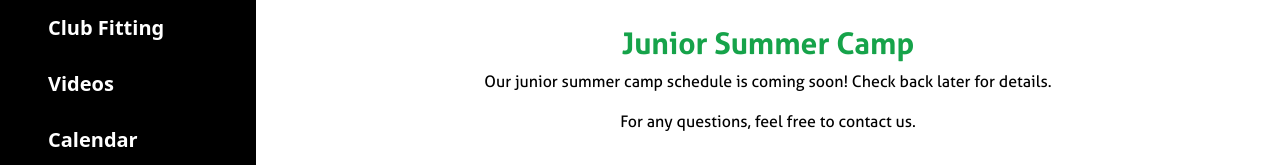
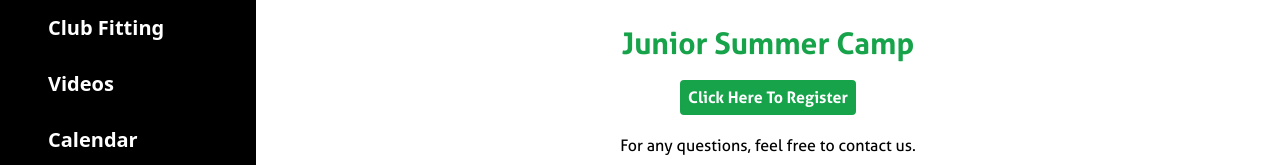
Before and after one commit to HuSoftSolutions/thebunker-lessons, a Next.js app: page /junior-golf in a window 1280 px wide. Shown: the part 414-579 px from the top of the page. Built offline with nearby package versions, Linux system fonts and the light colour scheme.

Commit message:
feat: added summer camp link to junior page

```diff
--- a/app/(main)/junior-golf/page.tsx
+++ b/app/(main)/junior-golf/page.tsx
@@ -21,7 +21,7 @@ export default function JuniorGolf() {
 
 			<section className="bg-white p-10 text-center">
         <h1 className="text-3xl text-green-600">Junior Summer Camp</h1>
-        <p className="mt-2">Our junior summer camp schedule is coming soon! Check back later for details.</p>
+        <p className="my-6"><a className="button" href="https://www.ussportscamps.com/golf/nike/nike-golf-camps-the-bunker" target="_blank">Click Here To Register</a></p>
         <p className="mt-4">For any questions, feel free to contact us.</p>
       </section>
 
--- a/app/globals.css
+++ b/app/globals.css
@@ -40,3 +40,7 @@ p {
 	font-size: 18px;
 	font-weight: 400;
 }
+
+.button {
+	@apply p-2 bg-green-600 hover:bg-green-800 text-white font-bold rounded;
+}
```
